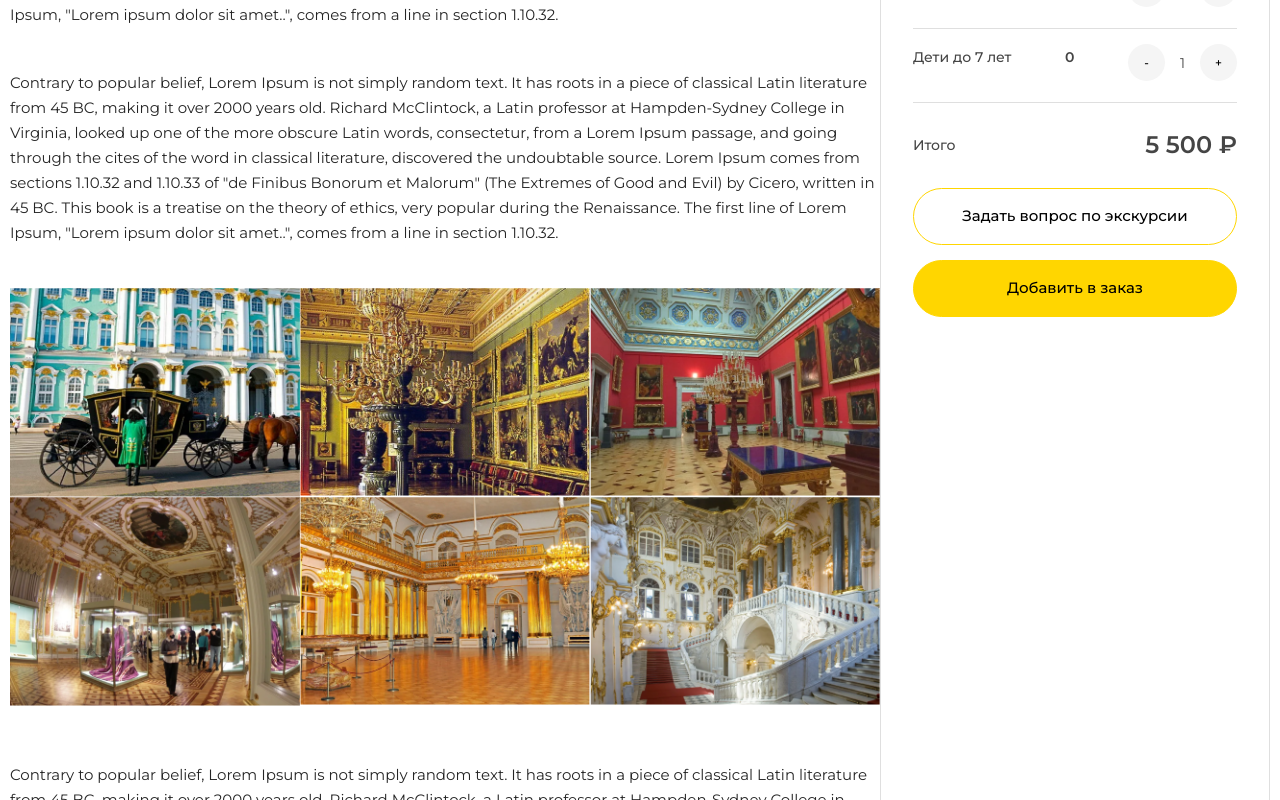
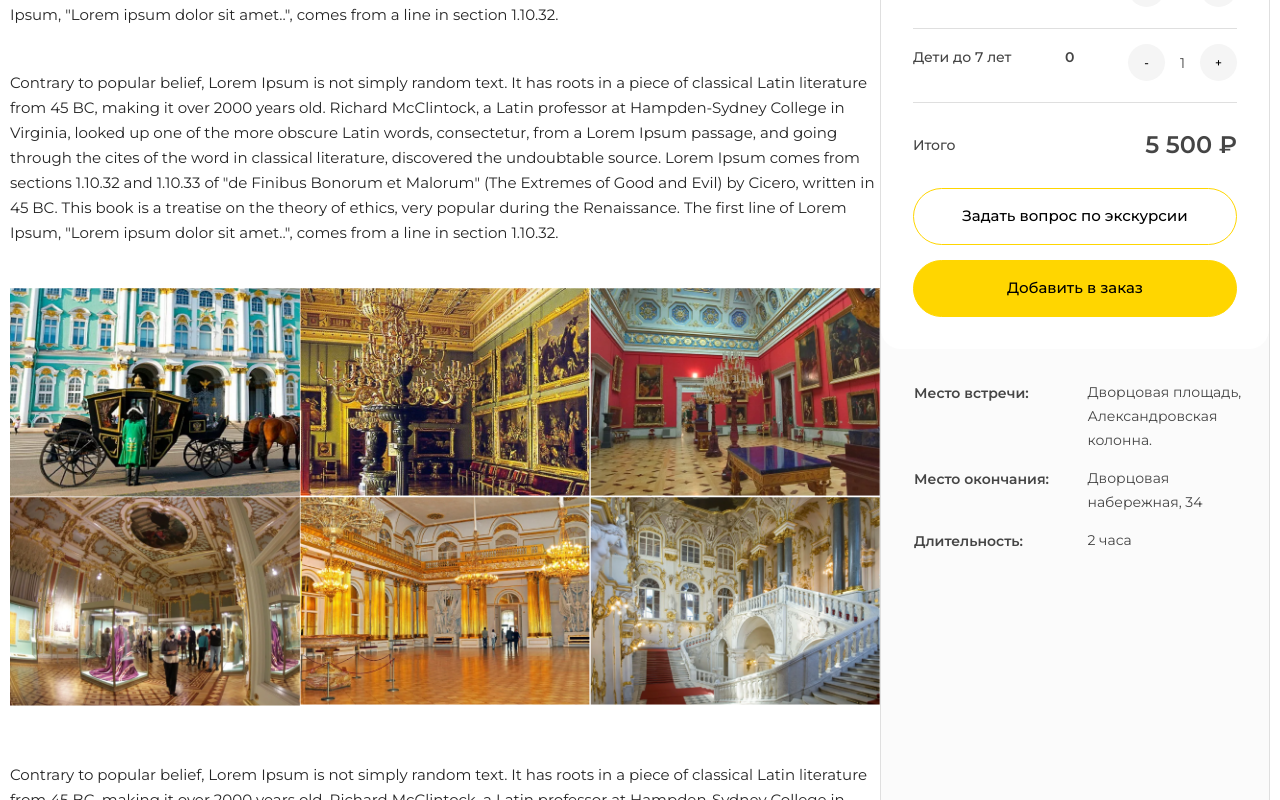
Before and after one commit to progdidi/tenloc, a React (Create React App) app: page / in a window 1280 px wide. Shown: the part 1740-2540 px from the top of the page. Built offline with nearby package versions, Linux system fonts and the light colour scheme.

Commit message:
fix: fix booking component styles

```diff
--- a/src/components/excursionBooking/ExcursionBooking.js
+++ b/src/components/excursionBooking/ExcursionBooking.js
@@ -50,6 +50,7 @@ const ExcursionBooking = () => {
 
     return (
         <div className="booking">
+            <div className="booking__main">
                 <h4 className="booking__title">Забронировать экскурсию</h4>
 
                 <div className="booking__inputs">
@@ -82,6 +83,23 @@ const ExcursionBooking = () => {
                 <button className="booking__btn">Задать вопрос по экскурсии</button>
                 <button className="booking__btn active">Добавить в заказ</button>
             </div>
+
+            <div className="booking__info">
+                <div className="booking__info-item">
+                    <h6 className="booking__info-title">Место встречи:</h6>
+                    <p className="booking__info-text">Дворцовая площадь, Александровская колонна.</p>
+                </div>
+                <div className="booking__info-item">
+                    <h6 className="booking__info-title">Место окончания:</h6>
+                    <p className="booking__info-text">Дворцовая набережная, 34</p>
+                </div>
+                <div className="booking__info-item">
+                    <h6 className="booking__info-title">Длительность:</h6>
+                    <p className="booking__info-text">2 часа</p>
+                </div>
+            </div>
+
+        </div>
      );
 }
 
--- a/src/components/excursionBooking/excursionBooking.scss
+++ b/src/components/excursionBooking/excursionBooking.scss
@@ -1,9 +1,13 @@
 .booking {
     width: 390px;
-    padding: 32px;
     border-radius: 20px;
     border: 1px solid #DFDFDF;
-    background-color: #FFF;
+    background: #FBFBFB;
+    &__main {
+        padding: 32px;
+        border-radius: 20px;
+        background-color: #FFF;
+    }
     &__title {
         color: #000;
         font-size: 25px;
@@ -72,4 +76,29 @@
             margin-bottom: 0;
         }
     }
+
+    &__info {
+        padding: 31px 20px 32px 33px;
+        &-item {
+            display: grid;
+            grid-template-columns: repeat(2, 1fr);
+            grid-column-gap: 12px;
+            margin-bottom: 14px;
+            .booking__info-title {
+                color: #454545;
+                font-size: 14px;
+                font-style: normal;
+                font-weight: 600;
+                line-height: 26px;
+            }
+
+            .booking__info-text {
+                color: #454545;
+                font-size: 14px;
+                font-style: normal;
+                font-weight: 400;
+                line-height: 24px;
+            }
+        }
+    }
 }
```
Lines whose indentation alone changed are shown as unchanged.
